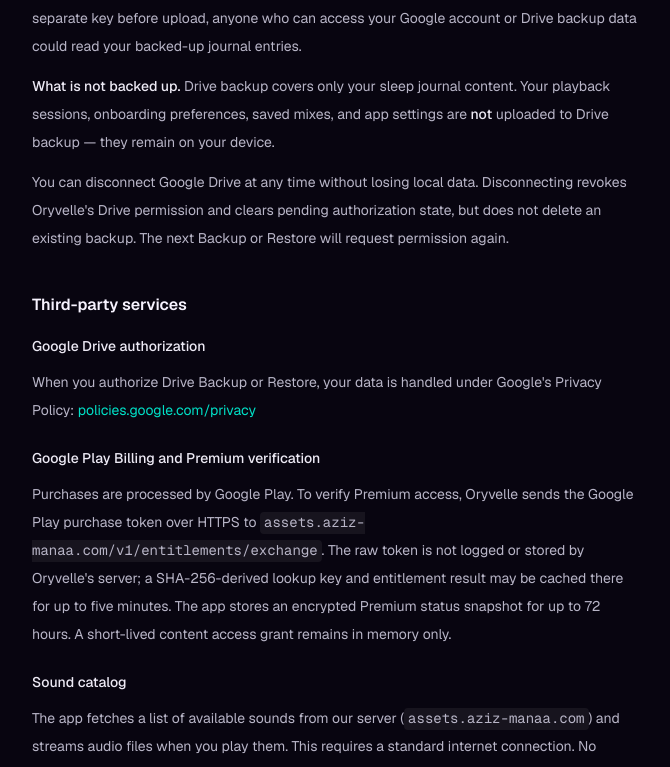
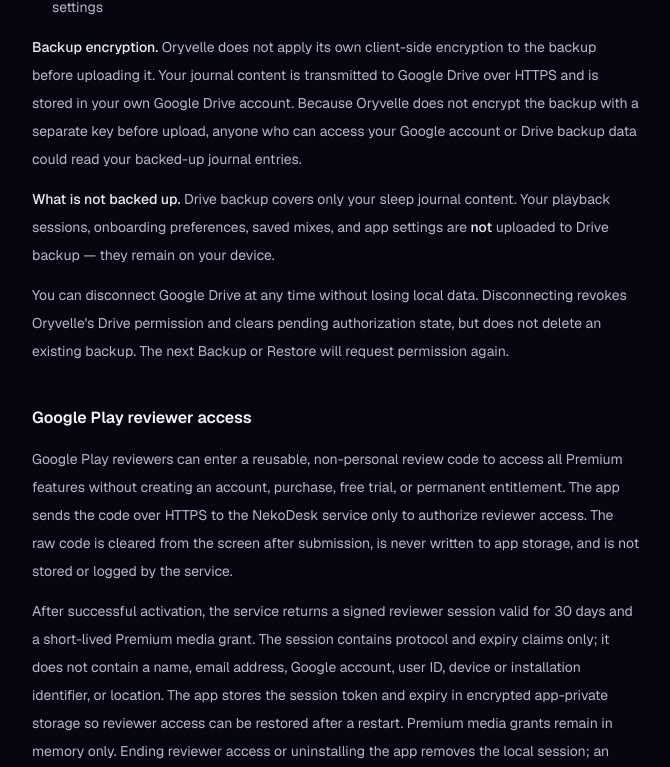
Before and after one commit to AzizManaa/Oryvelle, a Next.js app: page /privacy in a window 1280 px wide. Shown: the part 2012-2779 px from the top of the page, without its empty margins (304-974 px from the left). Built offline with nearby package versions, Linux system fonts and the light colour scheme; no server answers.

Commit message:
docs: publish unified privacy policy

```diff
--- a/app/privacy/page.tsx
+++ b/app/privacy/page.tsx
@@ -65,6 +65,11 @@
     purpose: "Remember recently verified Premium access for up to 72 hours",
     where: "Encrypted local app storage",
   },
+  {
+    data: "Google Play reviewer session token and expiry",
+    purpose: "Restore temporary reviewer access after an app restart",
+    where: "Encrypted local app storage until expiry, access is ended, or uninstall",
+  },
 ];
 
 export default function PrivacyPage() {
@@ -115,7 +120,7 @@
             </div>
             <div>
               <dt className="inline text-faint">Effective date </dt>
-              <dd className="inline text-muted">August 28, 2026</dd>
+              <dd className="inline text-muted">August 29, 2026</dd>
             </div>
           </dl>
         </div>
@@ -134,7 +139,10 @@
               </a>{" "}
               below. Google Drive Backup and Restore are optional features you
               can use to protect your journal — neither is required to use the
-              app, and Oryvelle does not create a Google profile.
+              app, and Oryvelle does not create a Google profile. An optional
+              Google Play subscription unlocks Premium sounds. Google Play
+              reviewers can use a non-personal reusable review code to evaluate
+              those same features without an account, purchase, or free trial.
             </p>
           </section>
 
@@ -262,6 +270,44 @@
             </p>
           </section>
 
+          {/* Google Play reviewer access */}
+          <section aria-labelledby="reviewer-access">
+            <h2
+              id="reviewer-access"
+              className="mb-4 text-base font-semibold text-ink"
+            >
+              Google Play reviewer access
+            </h2>
+            <p className="mb-3">
+              Google Play reviewers can enter a reusable, non-personal review
+              code to access all Premium features without creating an account,
+              purchase, free trial, or permanent entitlement. The app sends the
+              code over HTTPS to the NekoDesk service only to authorize reviewer
+              access. The raw code is cleared from the screen after submission,
+              is never written to app storage, and is not stored or logged by
+              the service.
+            </p>
+            <p className="mb-3">
+              After successful activation, the service returns a signed reviewer
+              session valid for 30 days and a short-lived Premium media grant.
+              The session contains protocol and expiry claims only; it does not
+              contain a name, email address, Google account, user ID, device or
+              installation identifier, or location. The app stores the session
+              token and expiry in encrypted app-private storage so reviewer access
+              can be restored after a restart. Premium media grants remain in
+              memory only. Ending reviewer access or uninstalling the app removes
+              the local session; an expired or invalid session is also cleared.
+            </p>
+            <p>
+              Reviewer credentials are used only to authorize and secure reviewer
+              access. They are not used for advertising, analytics,
+              personalization, or account creation. Application-generated logs
+              contain only the route, outcome code, and HTTP status; request
+              bodies, credentials, authorization headers, session tokens, media
+              grants, and IP addresses are excluded.
+            </p>
+          </section>
+
           {/* Third-party services */}
           <section aria-labelledby="third-party">
             <h2
@@ -303,6 +349,25 @@
               grant remains in memory only.
             </p>
 
+            <h3 className="mb-2 font-medium text-foreground">
+              Cloudflare delivery and abuse protection
+            </h3>
+            <p className="mb-5">
+              Cloudflare delivers requests to{" "}
+              <code className="rounded bg-white/[0.06] px-1 py-0.5 font-mono text-muted">
+                assets.aziz-manaa.com
+              </code>{" "}
+              and protects the service from abuse. Ordinary request metadata,
+              including the request-origin IP address and standard HTTP headers,
+              may be processed for delivery, security, and short-window rate
+              limiting. Reviewer-access rate limiting uses request-origin
+              information only to limit repeated activation or refresh attempts,
+              not to infer location, build a profile, or support advertising or
+              analytics. NekoDesk does not write IP addresses or reviewer
+              credentials to application-generated logs or durable application
+              storage.
+            </p>
+
             <h3 className="mb-2 font-medium text-foreground">Sound catalog</h3>
             <p className="mb-5">
               The app fetches a list of available sounds from our server (
@@ -310,8 +375,10 @@
                 assets.aziz-manaa.com
               </code>
               ) and streams audio files when you play them. This requires a
-              standard internet connection. No personal data is sent with these
-              requests — they are anonymous file downloads.
+              standard internet connection. Public catalog and free-audio
+              requests do not include app-provided personal data. A Premium
+              cache miss includes only the short-lived entitlement grant
+              described above; that credential is not stored with cached audio.
             </p>
 
             <h3 className="mb-2 font-medium text-foreground">
@@ -384,8 +451,12 @@
               <li>We do not serve ads or share data with advertisers.</li>
               <li>We do not sell your data to anyone.</li>
               <li>
-                We do not create user accounts or store your data on our
-                servers.
+                We do not create NekoDesk user accounts or store your sleep
+                journal on our servers.
+              </li>
+              <li>
+                We do not use Google Play reviewer credentials to identify
+                reviewers or create accounts.
               </li>
               <li>
                 We do not access your microphone, camera, contacts, or
@@ -393,8 +464,8 @@
               </li>
               <li>
                 We do not transfer data to third parties except as described
-                above (Google Drive, Google Play, Premium verification, and
-                Firebase Crashlytics).
+                above (Google Drive, Google Play, Premium verification,
+                reviewer authorization, Cloudflare, and Firebase Crashlytics).
               </li>
             </ul>
           </section>
@@ -452,6 +523,16 @@
               does not delete your Drive backup files — you must delete those
               separately if you want them removed.
             </p>
+            <p className="mb-3">
+              <strong className="font-medium text-foreground">
+                Google Play reviewer data:
+              </strong>{" "}
+              The reusable review code is not stored by the app or NekoDesk
+              service. The encrypted reviewer session remains on the device
+              until it expires, reviewer access is ended, or the app is
+              uninstalled. Reviewer rate-limit state is short-lived and used
+              only for security and abuse prevention.
+            </p>
             <p>
               <strong className="font-medium text-foreground">
                 Crashlytics data:
@@ -506,11 +587,11 @@
               data, including the right to access, correct, or delete it.
               Because Oryvelle stores data locally on your device and does not
               transmit it to our servers, you exercise most of these rights
-              directly through the app. For any data held by Google (Drive
-              backup or Google Play purchase data), exercise your rights through your
+              directly through the app. For data held by Google (Drive backup
+              or Google Play purchase data), exercise your rights through your
               Google account settings. For crash data held by Firebase
-              Crashlytics, contact us and we will handle the request on your
-              behalf.
+              Crashlytics or a request concerning the NekoDesk reviewer service,
+              contact us and we will handle the request.
             </p>
             <p className="mt-3">
               For any other requests, contact us at{" "}
@@ -533,15 +614,17 @@
               Security
             </h2>
             <p>
-              Your journal, preferences, and saved mixes are stored in the
-              app&apos;s private storage directory, which is not accessible to
-              other apps on a standard Android device. Cached audio files are
-              stored in the app&apos;s cache directory under the same
-              sandboxed protection. Drive backup data is transmitted over
-              HTTPS. Note that Oryvelle does not apply client-side encryption
-              to Drive backups, so once uploaded the backup content is
-              protected by your Google account and Google Drive&apos;s
-              controls, not by a separate Oryvelle encryption key.
+              Your journal database is encrypted with SQLCipher. Serialized
+              preferences, saved mixes, Premium entitlement state, and reviewer
+              session values are encrypted with a key protected by Android
+              Keystore. Cached audio remains inside Android&apos;s app sandbox.
+              Google authorization tokens stay in memory for the requested Drive
+              operation and are not persisted by Oryvelle. Data sent to Google
+              Drive, Google services, Firebase, or the NekoDesk service is
+              transmitted over HTTPS. Oryvelle does not apply client-side
+              encryption to Drive backups, so once uploaded the backup content
+              is protected by your Google account and Google Drive&apos;s controls,
+              not by a separate Oryvelle encryption key.
             </p>
           </section>
 
--- a/app/terms/page.tsx
+++ b/app/terms/page.tsx
@@ -72,7 +72,7 @@
             </div>
             <div>
               <dt className="inline text-faint">Effective date </dt>
-              <dd className="inline text-muted">August 28, 2026</dd>
+              <dd className="inline text-muted">August 29, 2026</dd>
             </div>
           </dl>
         </div>
```
Also changed, not shown: 1 other file (tests, documents, lock files or other folders).
